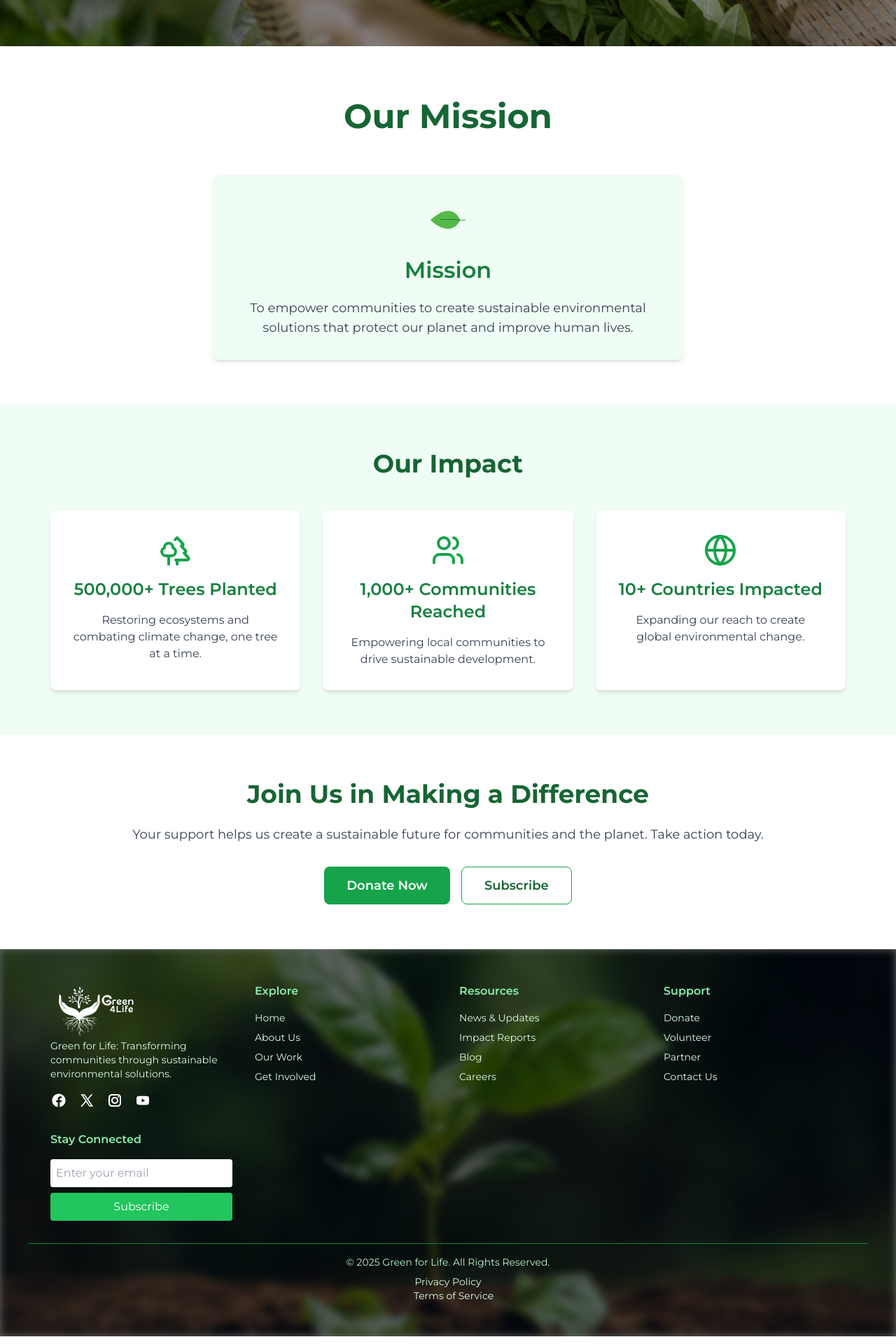
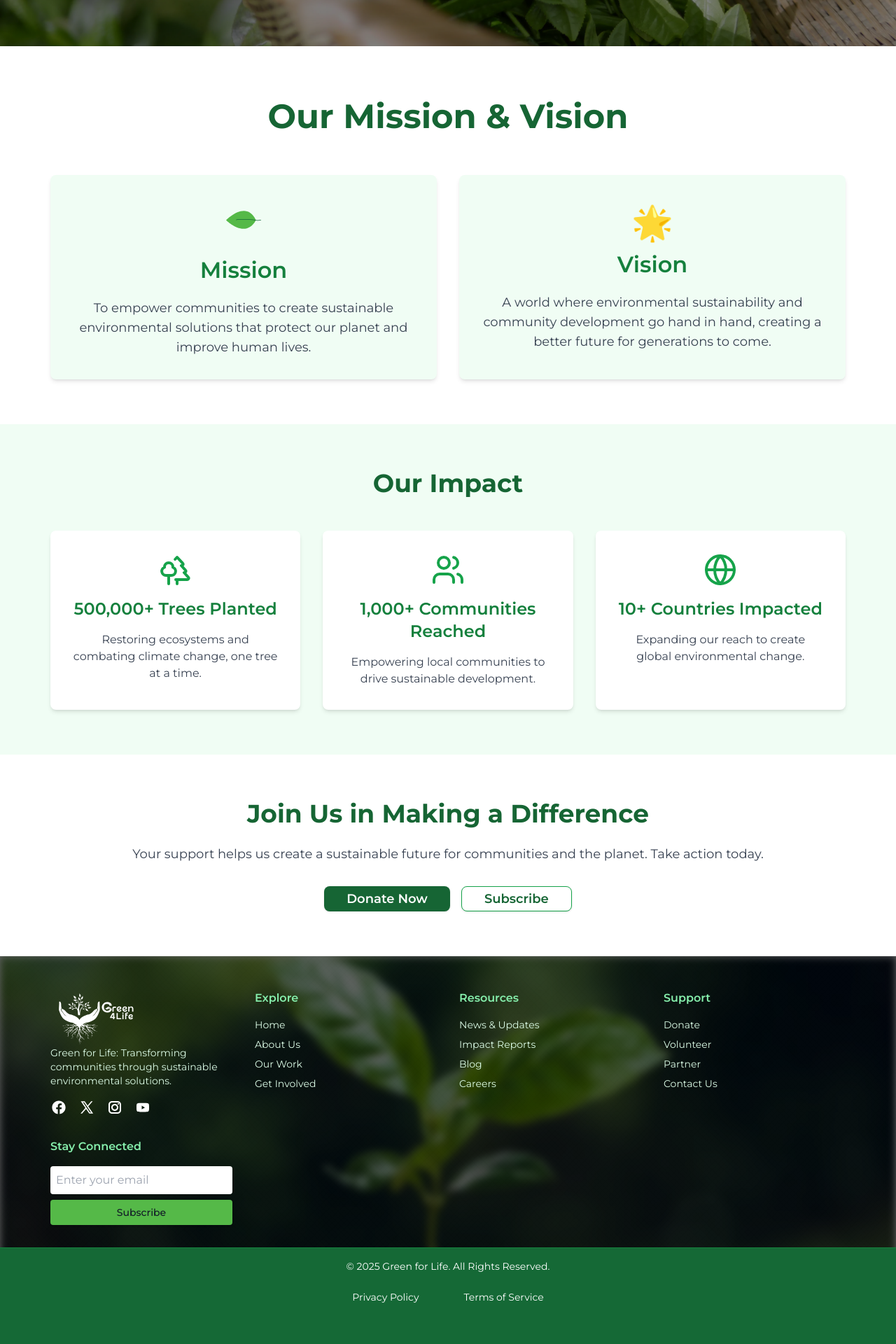
Before and after one commit to Kim-Emmanuel/green-for-life, a Next.js app: page / in a window 1280 px wide. Shown: the part 660-2580 px from the top of the page at 70% size. Built offline with nearby package versions, Linux system fonts and the light colour scheme.

Commit message:
Updates on the Homepage, About, Footer, and Header layouts

```diff
--- a/src/components/About.tsx
+++ b/src/components/About.tsx
@@ -138,7 +138,7 @@ export default function About() {
 				</div>
 			</section>
 
-			{/* Mission */}
+			{/* Mission & Vision */}
 			<section className="py-16">
 				<div className="container mx-auto px-4 sm:px-6 lg:px-8 relative z-10">
 					<motion.h2
@@ -148,15 +148,16 @@ export default function About() {
 						transition={{ duration: 0.8 }}
 						className="text-[clamp(2rem,5vw,3rem)] font-bold text-green-800 text-center mb-12"
 					>
-						Our Mission
+						Our Mission & Vision
 					</motion.h2>
 
+					<div className="grid md:grid-cols-2 gap-8">
 						<motion.div
 							initial={{ opacity: 0, scale: 0.9 }}
 							whileInView={{ opacity: 1, scale: 1 }}
 							viewport={{ once: true }}
 							transition={{ duration: 0.8 }}
-						className="max-w-2xl mx-auto bg-green-50 p-8 rounded-lg shadow-md hover:shadow-lg transition-shadow backdrop-blur-sm"
+							className="bg-green-50 p-8 rounded-lg shadow-md hover:shadow-lg transition-shadow backdrop-blur-sm"
 						>
 							<div className="flex justify-center mb-4">
 								<Image
@@ -176,6 +177,36 @@ export default function About() {
 								solutions that protect our planet and improve human lives.
 							</p>
 						</motion.div>
+
+						<motion.div
+							initial={{ opacity: 0, scale: 0.9 }}
+							whileInView={{ opacity: 1, scale: 1 }}
+							viewport={{ once: true }}
+							transition={{ duration: 0.8, delay: 0.2 }}
+							className="bg-green-50 p-8 rounded-lg shadow-md hover:shadow-lg transition-shadow backdrop-blur-sm"
+						>
+							{/* <div className="flex justify-center mb-4">
+								<Image
+									alt="Vision"
+									width={40}
+									height={40}
+									src="/icons/leaf-1.svg"
+									priority
+									className="w-16 h-16"
+								/>
+							</div> */}
+							<h2 className="text-[clamp(2rem,5vw,3rem)] text-center flex justify-center">
+								🌟
+							</h2>
+							<h3 className="text-[clamp(1.5rem,4vw,2rem)] font-semibold text-green-700 mb-4 text-center">
+								Vision
+							</h3>
+							<p className="text-gray-700 text-lg text-center">
+								A world where environmental sustainability and community development
+								go hand in hand, creating a better future for generations to come.
+							</p>
+						</motion.div>
+					</div>
 				</div>
 			</section>
 
--- a/src/components/Home.tsx
+++ b/src/components/Home.tsx
@@ -80,27 +80,27 @@ export default function Home() {
 					</div>
 				</section>
 
-				{/* Mission */}
+				{/* Mission & Vision */}
 				<section className="py-16">
-					<div className="container mx-auto px-4 relative z-10">
-						{/* Section Heading */}
+					<div className="container mx-auto px-4 sm:px-6 lg:px-8 relative z-10">
 						<motion.h2
-							initial={{ opacity: 0, y: -50 }}
+							initial={{ opacity: 0, y: -30 }}
 							whileInView={{ opacity: 1, y: 0 }}
-							transition={{ duration: 0.6 }}
+							viewport={{ once: true }}
+							transition={{ duration: 0.8 }}
 							className="text-[clamp(2rem,5vw,3rem)] font-bold text-green-800 text-center mb-12"
 						>
-							Our Mission
+							Our Mission & Vision
 						</motion.h2>
 
-						{/* Mission Content */}
+						<div className="grid md:grid-cols-2 gap-8">
 							<motion.div
-							initial={{ opacity: 0, y: 50 }}
-							whileInView={{ opacity: 1, y: 0 }}
-							transition={{ duration: 0.6, delay: 0.2 }}
-							className="max-w-2xl mx-auto bg-green-50 p-8 rounded-lg shadow-md hover:shadow-lg transition-shadow backdrop-blur-sm"
+								initial={{ opacity: 0, scale: 0.9 }}
+								whileInView={{ opacity: 1, scale: 1 }}
+								viewport={{ once: true }}
+								transition={{ duration: 0.8 }}
+								className="bg-green-50 p-8 rounded-lg shadow-md hover:shadow-lg transition-shadow backdrop-blur-sm"
 							>
-							{/* Icon */}
 								<div className="flex justify-center mb-4">
 									<Image
 										alt="Leaf"
@@ -111,18 +111,45 @@ export default function Home() {
 										className="w-16 h-16"
 									/>
 								</div>
-
-							{/* Mission Title */}
 								<h3 className="text-[clamp(1.5rem,4vw,2rem)] font-semibold text-green-700 mb-4 text-center">
 									Mission
 								</h3>
-
-							{/* Mission Description */}
 								<p className="text-gray-700 text-lg text-center">
 									To empower communities to create sustainable environmental
 									solutions that protect our planet and improve human lives.
 								</p>
 							</motion.div>
+
+							<motion.div
+								initial={{ opacity: 0, scale: 0.9 }}
+								whileInView={{ opacity: 1, scale: 1 }}
+								viewport={{ once: true }}
+								transition={{ duration: 0.8, delay: 0.2 }}
+								className="bg-green-50 p-8 rounded-lg shadow-md hover:shadow-lg transition-shadow backdrop-blur-sm"
+							>
+								{/* <div className="flex justify-center mb-4">
+									<Image
+										alt="Vision"
+										width={40}
+										height={40}
+										src="/icons/leaf-1.svg"
+										priority
+										className="w-16 h-16"
+									/>
+								</div> */}
+								<h2 className="text-[clamp(2rem,5vw,3rem)] text-center flex justify-center">
+									🌟
+								</h2>
+								<h3 className="text-[clamp(1.5rem,4vw,2rem)] font-semibold text-green-700 mb-4 text-center">
+									Vision
+								</h3>
+								<p className="text-gray-700 text-lg text-center">
+									A world where environmental sustainability and community
+									development go hand in hand, creating a better future for
+									generations to come.
+								</p>
+							</motion.div>
+						</div>
 					</div>
 				</section>
 
@@ -191,12 +218,12 @@ export default function Home() {
 							and the planet. Take action today.
 						</p>
 						<div className="flex justify-center space-x-4">
-							<button className="bg-green-600 px-8 py-3 rounded-lg text-lg font-semibold text-white hover:bg-green-700 transition-colors">
+							<Button className="bg-green-800 px-8 py-3 rounded-lg text-lg font-semibold text-white hover:bg-green-900 transition-colors">
 								Donate Now
-							</button>
-							<button className="bg-white text-green-800 px-8 py-3 rounded-lg text-lg font-semibold border border-green-600 hover:bg-green-50 transition-colors">
+							</Button>
+							<Button className="bg-white text-green-800 px-8 py-3 rounded-lg text-lg font-semibold border border-green-600 hover:bg-green-50 transition-colors">
 								Subscribe
-							</button>
+							</Button>
 						</div>
 					</div>
 				</section>
--- a/src/components/layout/Footer.tsx
+++ b/src/components/layout/Footer.tsx
@@ -1,6 +1,7 @@
 "use client";
 
 import Link from "next/link";
+import { Button } from "@/components/ui/button";
 import { motion } from "framer-motion";
 import Image from "next/image";
 
@@ -106,7 +107,7 @@ export default function Footer() {
 	};
 
 	return (
-		<footer className="relative py-12 overflow-hidden px-4 sm:px-6 lg:px-8">
+		<footer className="relative pt-12 overflow-hidden">
 			{/* Background Layers */}
 			<div className="absolute inset-0 z-0">
 				{/* Background Image */}
@@ -139,13 +140,13 @@ export default function Footer() {
 						<motion.div
 							whileHover={{ scale: 1.05 }}
 							transition={{ type: "spring", stiffness: 300 }}
-							className="relative w-[100px] h-[50px] md:w-[120px] md:h-[60px] lg:w-[150px] lg:h-[80px]"
+							className="relative w-[100px] h-[60px] md:w-[120px] md:h-[70px] lg:w-[150px] lg:h-[80px]"
 						>
 							<Image
 								src="/white logo-01.svg"
 								alt="Green For Life"
 								width={130}
-								height={60}
+								height={80}
 								priority
 								className="object-contain"
 							/>
@@ -218,42 +219,43 @@ export default function Footer() {
 						<motion.input
 							type="email"
 							placeholder="Enter your email"
-							className="w-full p-2 rounded text-black focus:outline-none focus:ring-2 focus:ring-green-500 transition-all duration-300"
+							className="w-full p-2 rounded text-black focus:outline-none focus:ring-2 focus:ring-primary transition-all duration-300"
 							whileFocus={{ scale: 1.02 }}
 						/>
-						<motion.button
-							type="submit"
-							className="w-full bg-green-500 text-white p-2 rounded hover:bg-green-600 transition-colors duration-300"
+						<motion.div
+
 							whileHover={{ scale: 1.05 }}
 							whileTap={{ scale: 0.95 }}
 						>
-							Subscribe
-						</motion.button>
+							<Button type="submit" className="w-full text-gray-900 p-2 rounded transition-colors duration-300">
+								Subscribe
+							</Button>
+						</motion.div>
 					</form>
 				</motion.div>
 			</motion.div>
 
 			{/* Copyright and Legal */}
 			<motion.div
-				className="relative z-10 container mx-auto mt-8 pt-4 border-t border-green-700 text-center px-4 sm:px-6 lg:px-8"
+				className="relative z-10 bg-[#156936] mx-auto mt-8 pt-4 pb-12 border-t border-green-700 text-center px-4 sm:px-6 lg:px-8"
 				variants={itemVariants}
 			>
-				<p className="text-sm text-green-200">
+				<p className="text-sm text-white">
 					© {currentYear} Green for Life. All Rights Reserved.
 				</p>
-				<div className="mt-2 space-x-4 text-sm">
-					<motion.div whileHover={{ x: 5 }}>
+				<div className="mt-2 flex justify-center gap-6 text-sm">
+					<motion.div className="p-2" whileHover={{ x: 5 }}>
 						<Link
 							href="/privacy"
-							className="text-green-100 hover:text-white transition-colors duration-300"
+							className="text-white hover:text-white transition-colors duration-300 py-2 px-3 block"
 						>
 							Privacy Policy
 						</Link>
 					</motion.div>
-					<motion.div whileHover={{ x: 5 }}>
+					<motion.div className="p-2" whileHover={{ x: 5 }}>
 						<Link
 							href="/terms"
-							className="text-green-100 hover:text-white transition-colors duration-300"
+							className="text-white hover:text-white transition-colors duration-300 py-2 px-3 block"
 						>
 							Terms of Service
 						</Link>
--- a/src/components/layout/Header.tsx
+++ b/src/components/layout/Header.tsx
@@ -363,13 +363,13 @@ export default function Header() {
 						<motion.div
 							whileHover={{ scale: 1.05 }}
 							transition={{ type: "spring", stiffness: 300 }}
-							className="relative w-[100px] h-[40px] md:w-[110px] md:h-[50px] lg:w-[130px] lg:h-[80px]"
+							className="relative w-[100px] h-[60px] md:w-[110px] md:h-[70px] lg:w-[130px] lg:h-[80px]"
 						>
 							<Image
 								src="/green-for-life.svg"
 								alt="Green For Life"
 								width={130}
-								height={60}
+								height={80}
 								priority
 								className="object-contain"
 							/>
```
Lines whose indentation alone changed are shown as unchanged.
